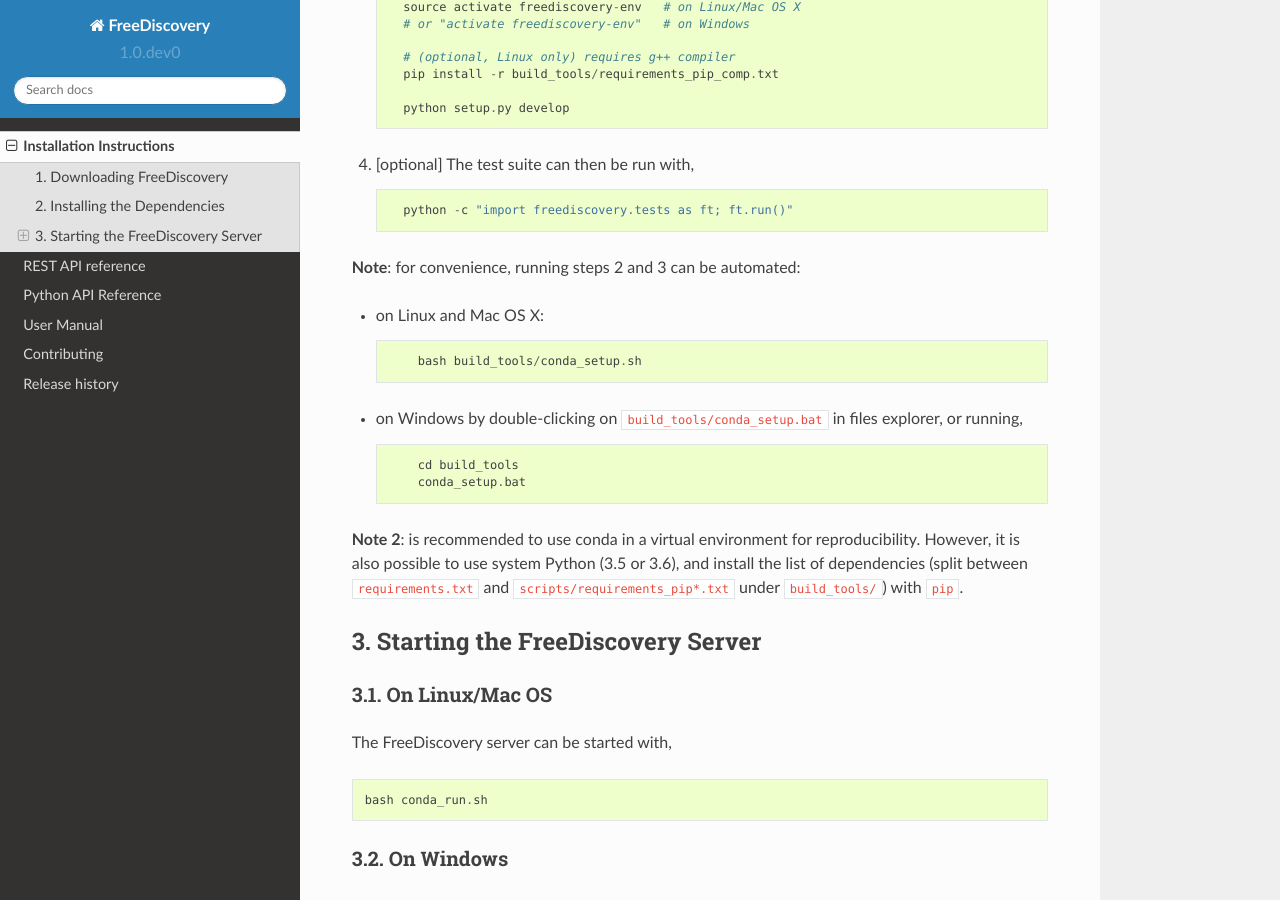
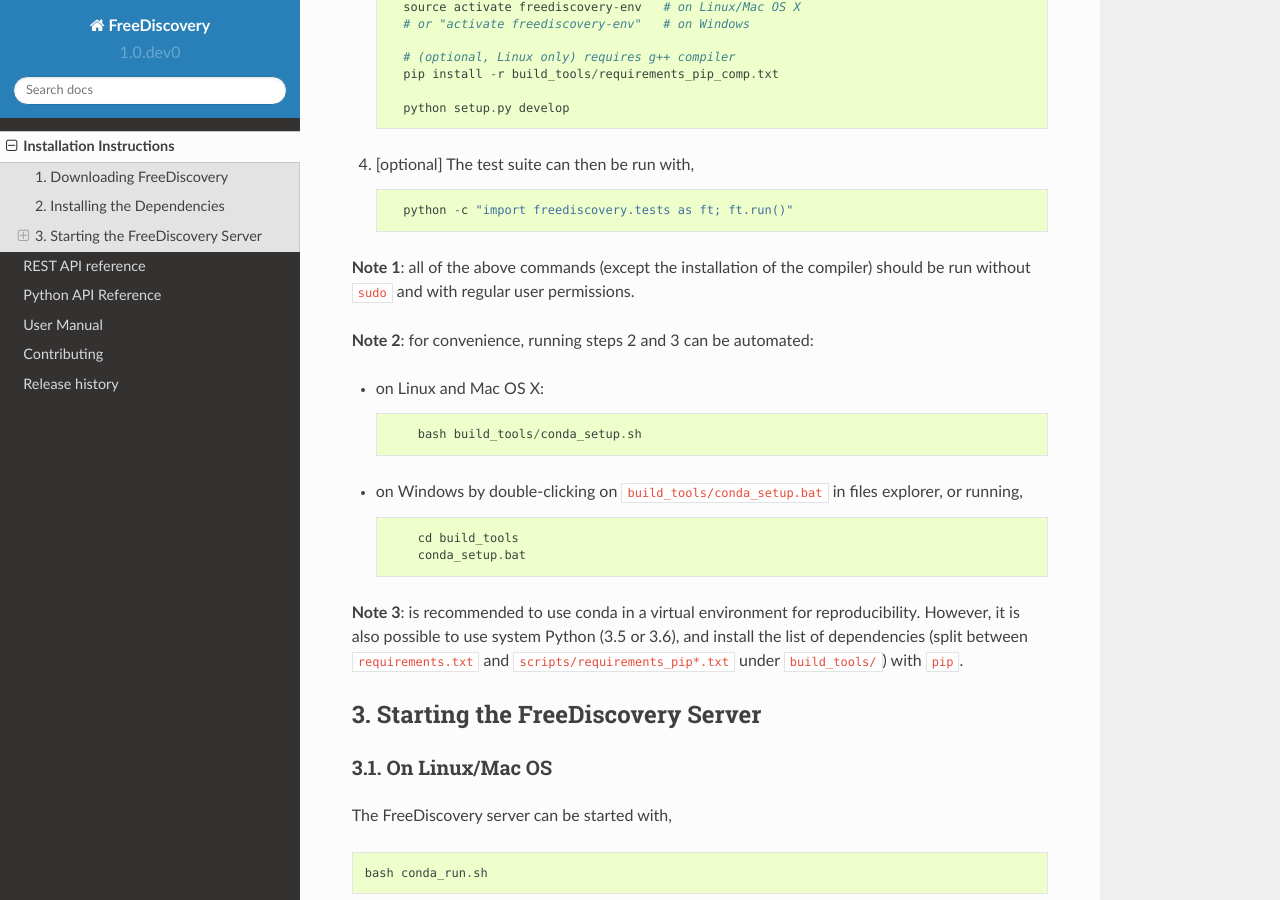
Before and after one commit to FreeDiscovery/FreeDiscovery, a Sphinx documentation site: the page built from doc/installation_instructions.md, in a window 1280 px wide and 900 px high, scrolled down 648 px. Built offline with Sphinx 7.4.7 and the Read the Docs theme 2.0.0, drawn with Linux system fonts in a browser that asks for light colours; pages that are not in the unit, such as notebooks, are missing from menus.

Commit message:
DOC added a note not to use sudo when installing

```diff
--- a/doc/installation_instructions.md
+++ b/doc/installation_instructions.md
@@ -35,7 +35,9 @@
           python -c "import freediscovery.tests as ft; ft.run()"
 
 
-**Note**: for convenience, running steps 2 and 3 can be automated:
+**Note 1**: all of the above commands (except the installation of the compiler) should be run without `sudo` and with regular user permissions.
+
+**Note 2**: for convenience, running steps 2 and 3 can be automated:
 
 - on Linux and Mac OS X:
 
@@ -46,7 +48,7 @@
           cd build_tools
           conda_setup.bat
 
-**Note 2**: is recommended to use conda in a virtual environment for reproducibility. However, it is also possible to use system Python (3.5 or 3.6), and install the list of dependencies (split between `requirements.txt` and `scripts/requirements_pip*.txt` under `build_tools/`) with `pip`.
+**Note 3**: is recommended to use conda in a virtual environment for reproducibility. However, it is also possible to use system Python (3.5 or 3.6), and install the list of dependencies (split between `requirements.txt` and `scripts/requirements_pip*.txt` under `build_tools/`) with `pip`.
 
 
 
```
